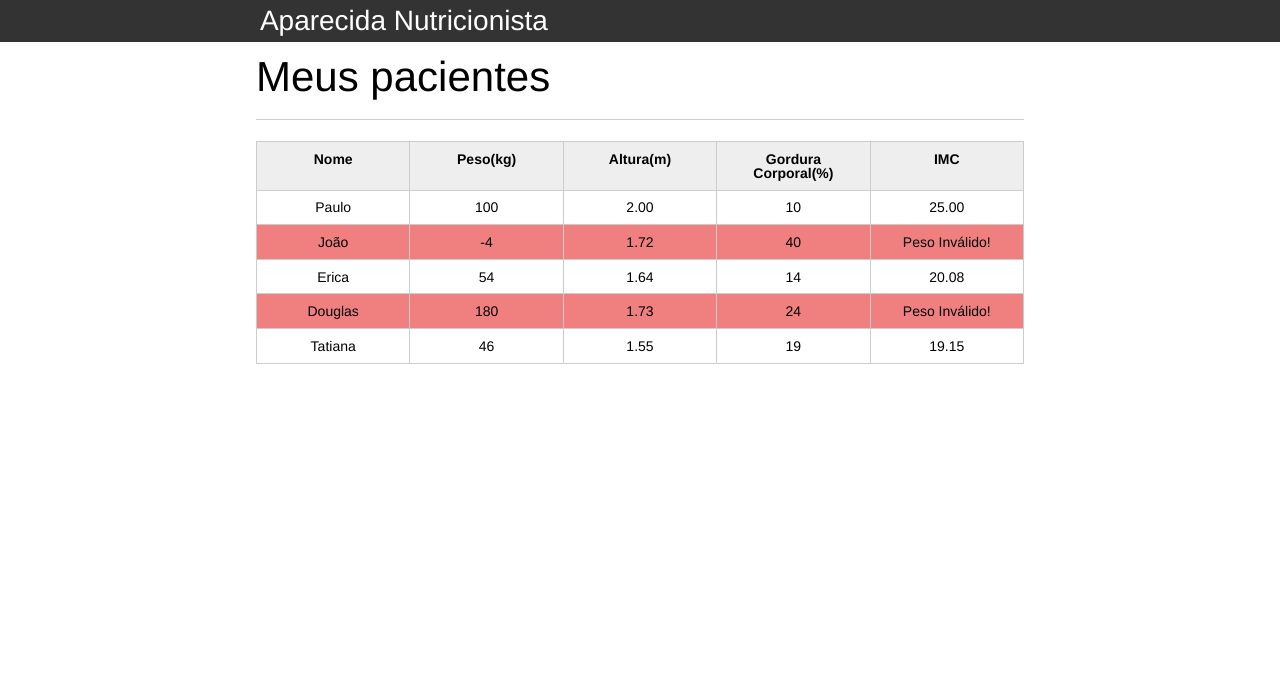
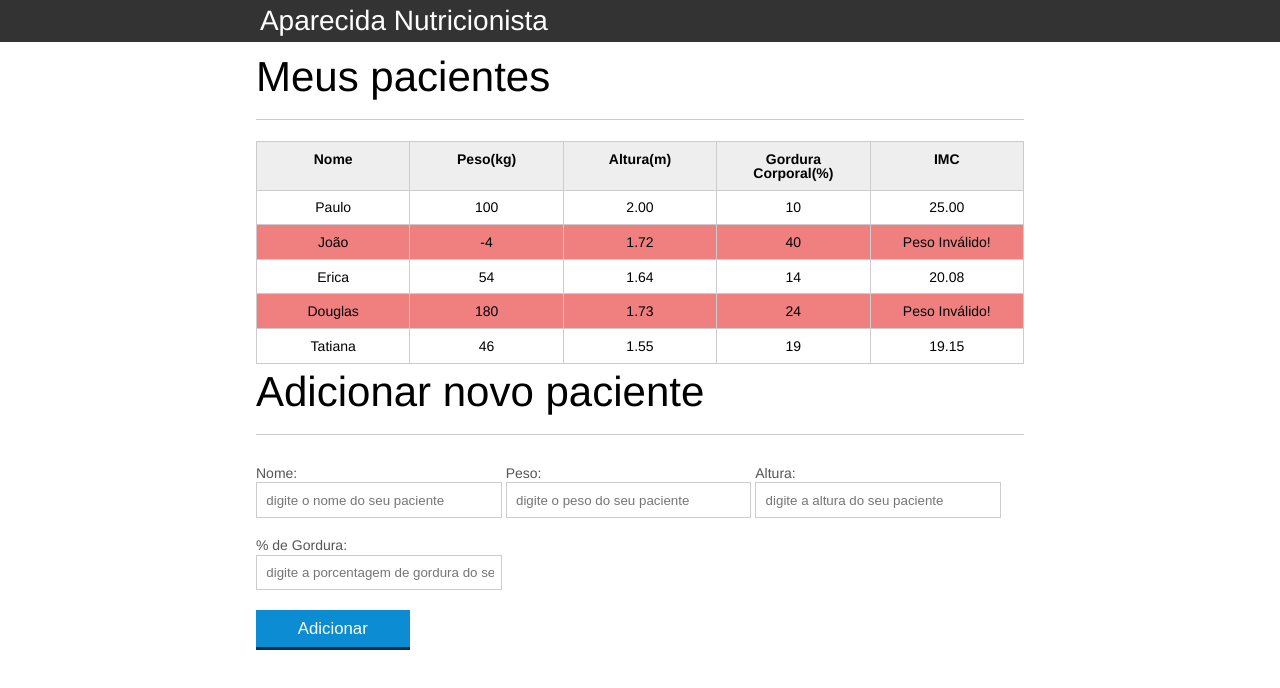
Before and after one commit to bcfreitas/alura_javascript, a plain HTML site: page index.html in a window 1280 px wide. Drawn offline with Linux system fonts and the light colour scheme.

Commit message:
add event listeners em botão

```diff
--- a/index.html
+++ b/index.html
@@ -71,6 +71,32 @@
 				</table>
 
 			</section>
+
+			<!-- ... -->
+			<section class="container">
+				<h2 id="titulo-form">Adicionar novo paciente</h2>
+				<form id="form-adiciona">
+					<div class="grupo">
+						<label for="nome">Nome:</label>
+						<input id="nome" name="nome" type="text" placeholder="digite o nome do seu paciente" class="campo">
+					</div>
+					<div class="grupo">
+						<label for="peso">Peso:</label>
+						<input id="peso" name="peso" type="text" placeholder="digite o peso do seu paciente" class="campo campo-medio">
+					</div>
+					<div class="grupo">
+						<label for="altura">Altura:</label>
+						<input id="altura" name="altura" type="text" placeholder="digite a altura do seu paciente" class="campo campo-medio">
+					</div>
+					<div class="grupo">
+						<label for="gordura">% de Gordura:</label>
+						<input id="gordura" type="text" placeholder="digite a porcentagem de gordura do seu paciente" class="campo campo-medio">
+					</div>
+
+					<button id="adicionar-paciente" class="botao bto-principal">Adicionar</button>
+				</form>
+			</section>
+
 		</main>
 
 		<script lang="javascript" src="js/principal.js"></script>
--- a/js/principal.js
+++ b/js/principal.js
@@ -46,3 +46,37 @@ for(var i=0;i<pacientes.length;i++){
     console.log(imc);
 
 }
+
+var botaoAdicionar = document.querySelector("#adicionar-paciente");
+botaoAdicionar.addEventListener("click",
+        //modo 1: chamar uma função que espera receber
+        //um objeto Event (atente que não podemos especificar os parametros).
+        //a IDE não saberá na declaração da função que o parâmetro é Event, não terá autoComplete
+        //
+           adicionar
+        //
+        //modo 2: declarar uma arrow function anônima passando o Event como parâmetro
+        //vantagem: a IDE entende que o parâmetro e é um Event, e permite autocomplete;
+        //
+        //   (e) => {e.preventDefault(); console.log("adiconar clicado!");}
+        //
+        //modo 3: declarar uma função padrão anônima que receberá como parâmetro o Event
+        //vantagem: a IDE entende que o parâmetro e é um Event, e permite autocomplete;
+        //
+        //   function(e){
+        //        e.preventDefault();
+        //        console.log("adicionar clicado");
+        //    }
+        //modo 4: declarar uma função anônima sem parâmetros e utilizar a variável event
+        //a variável event esá deprecated (proveniente da MS), pode ocorrer incompatibilidades. Usar o objeto Event em lugar.
+        //
+        //    function(){
+        //        event.preventDefault();
+        //        console.log("adicionar clicado");
+        //      }
+);
+
+function adicionar(e){
+    e.preventDefault();
+    console.log("adicionar clicado");
+}
```
